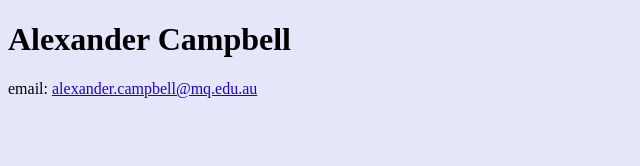
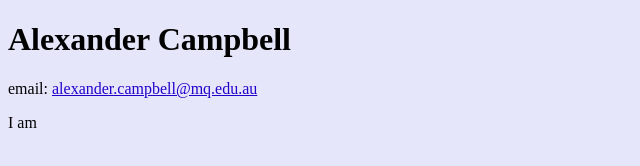
Before and after one commit to acmbl/acmbl.github.io, a plain HTML site: page index.html in a window 1280 px wide. Shown: the full height of the page, 0-640 px from the left. Drawn offline with Linux system fonts and the light colour scheme.

Commit message:
Update index.html

```diff
--- a/index.html
+++ b/index.html
@@ -16,7 +16,7 @@
 
 <p> email: <a href=mailto:alexander.campbell@mq.edu.au>alexander.campbell@mq.edu.au</a></p>
 
-<!-- <p> I am an Australian category theorist.<br />
+ <p> I am <!--an Australian category theorist.<br />
 
 I am a member of the <a href=http://web.science.mq.edu.au/groups/coact/>Centre of Australian Category Theory</a> (CoACT) at <a href=http://www.mq.edu.au>Macquarie University</a>, where I was a postgraduate student (2013--2016), a Postdoctoral Research Fellow (2017--2019), and a Research Officer (2020--2021).
 
```
